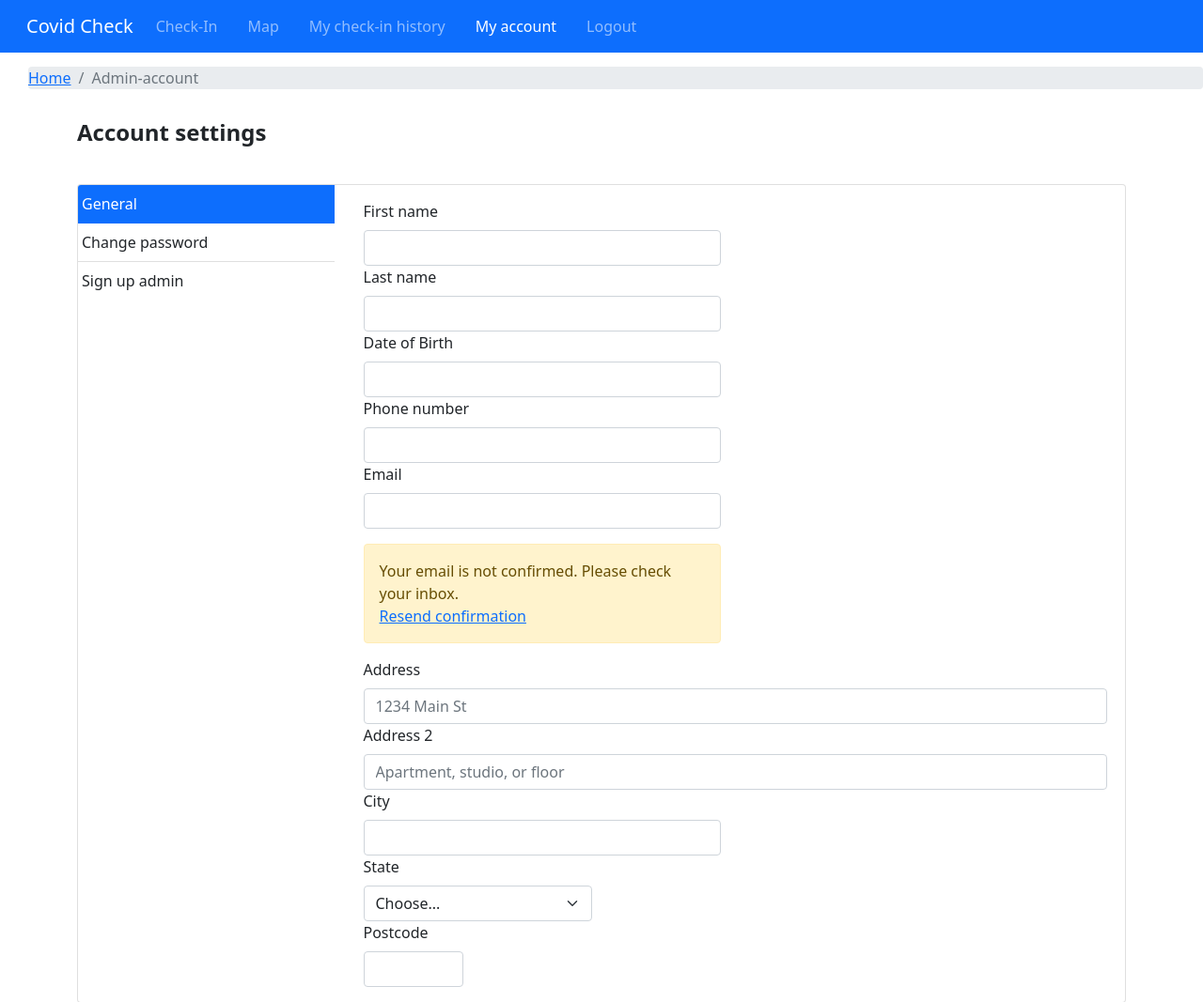
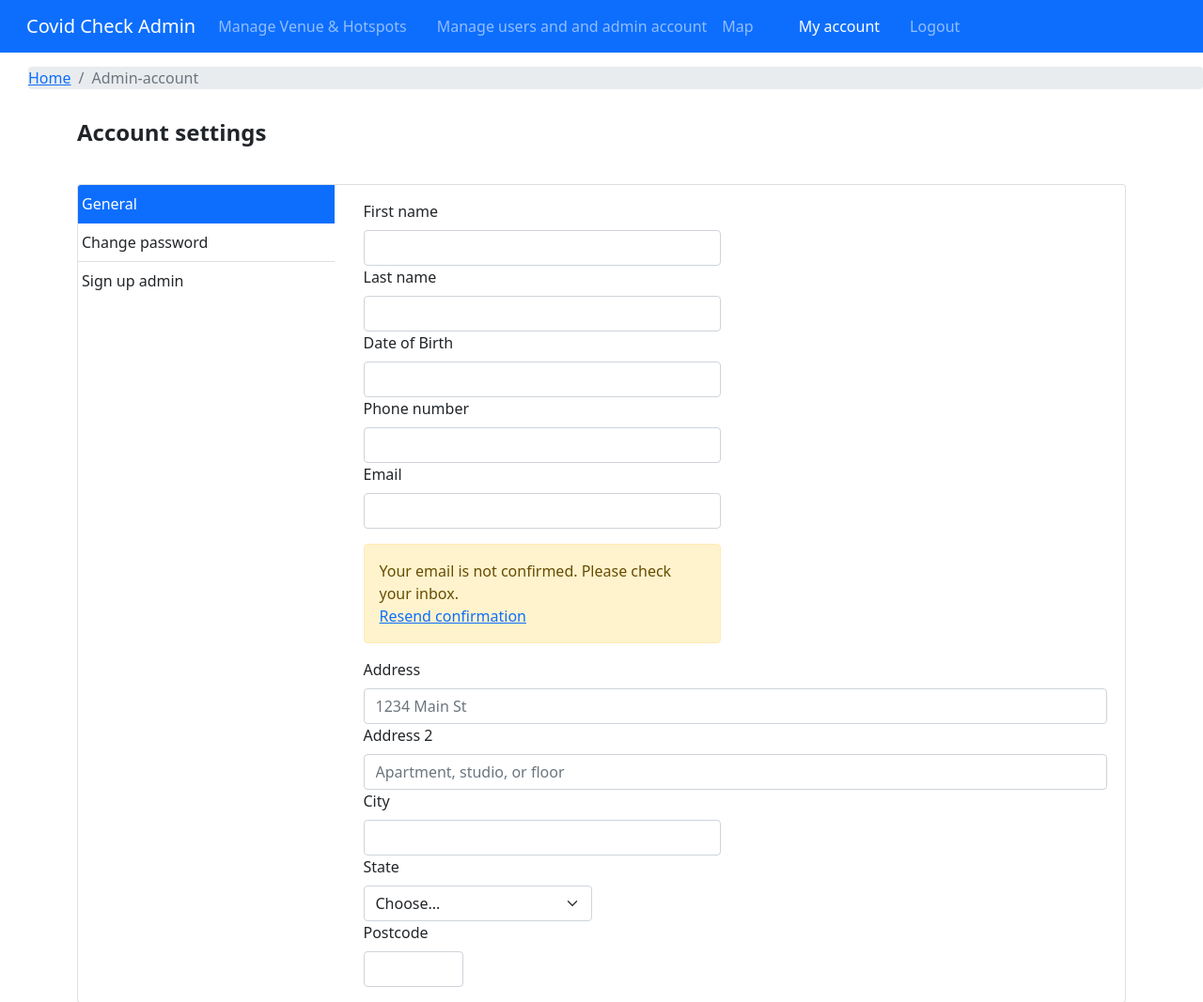
Before and after one commit to datphan248/WDC-group-116, a plain HTML site: page admin_account.html in a window 1280 px wide. Shown: the top 1067 px of the page at 94% size. Drawn offline with nearby package versions, Linux system fonts and the light colour scheme.

```diff
--- a/admin_account.html
+++ b/admin_account.html
@@ -25,17 +25,20 @@
 <body>
     <nav class="navbar navbar-expand-lg navbar-dark bg-primary">
         <div class="container-fluid">
-            <a class="navbar-brand" href="user_home.html">Covid Check</a>
+            <a class="navbar-brand" href="admin_home.html">Covid Check Admin</a>
             <button class="navbar-toggler" type="button" data-bs-toggle="collapse" data-bs-target="#navbarNav" aria-controls="navbarNav" aria-expanded="false" aria-label="Toggle navigation">
             <span class="navbar-toggler-icon"></span>
         </button>
             <div class="collapse navbar-collapse" id="navbarNav">
                 <ul class="navbar-nav">
                     <li class="nav-item">
-                        <a class="nav-link" href="user_check_in.html">Check-In</a>
+                        <a class="nav-link" href="admin_venues_hotspots.html">Manage Venue & Hotspots</a>
                     </li>
                     <li class="nav-item">
                         <a class="nav-link" href="#"> </a>
+                    </li>
+                    <li class="nav-item">
+                        <a class="nav-link" href="user_check_in_history.html">Manage users and and admin account</a>
                     </li>
                     <li class="nav-item">
                         <a class="nav-link" href="user_map.html">Map</a>
@@ -43,9 +46,7 @@
                     <li class="nav-item">
                         <a class="nav-link" href="#"> </a>
                     </li>
-                    <li class="nav-item">
-                        <a class="nav-link" href="user_check_in_history.html">My check-in history</a>
-                    </li>
+
                     <li class="nav-item">
                         <a class="nav-link" href="#"> </a>
                     </li>
```
Also changed, not shown: admin_home.html (+2 -2 lines), sign_up_admin.html (+7 -0 lines).
